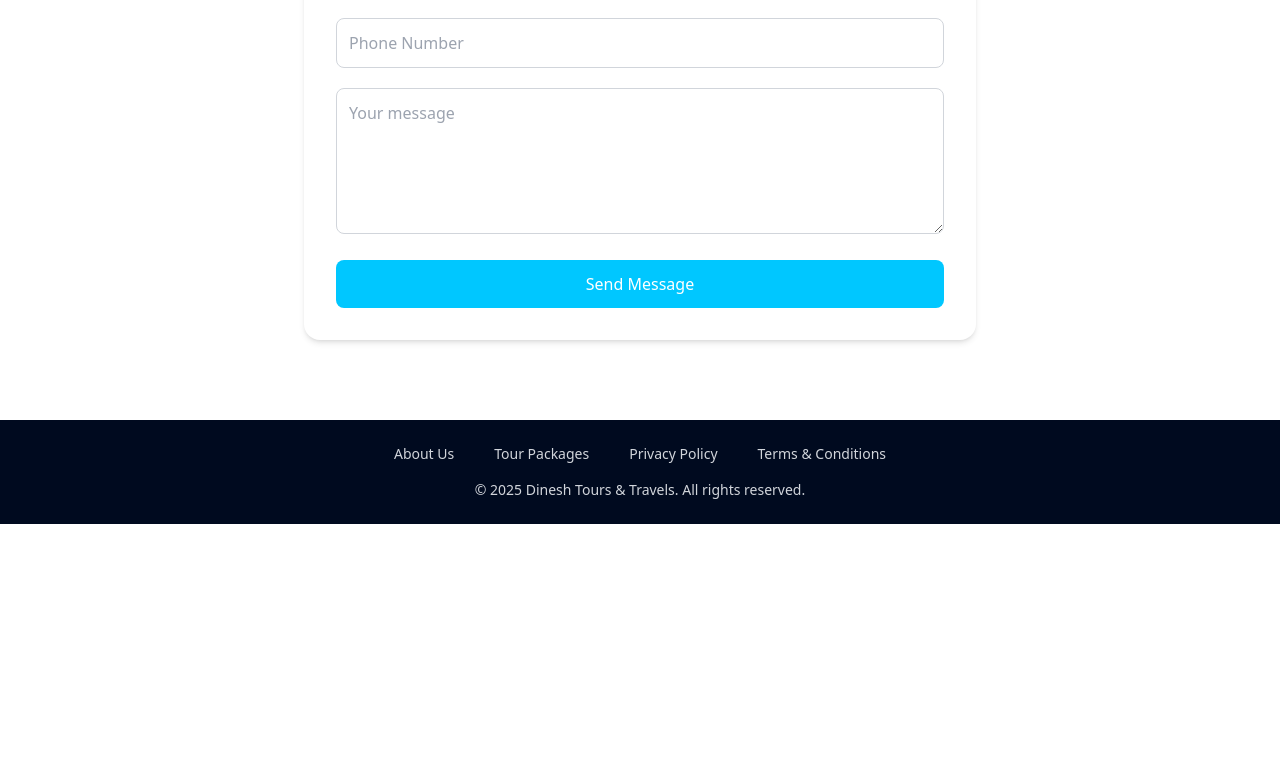
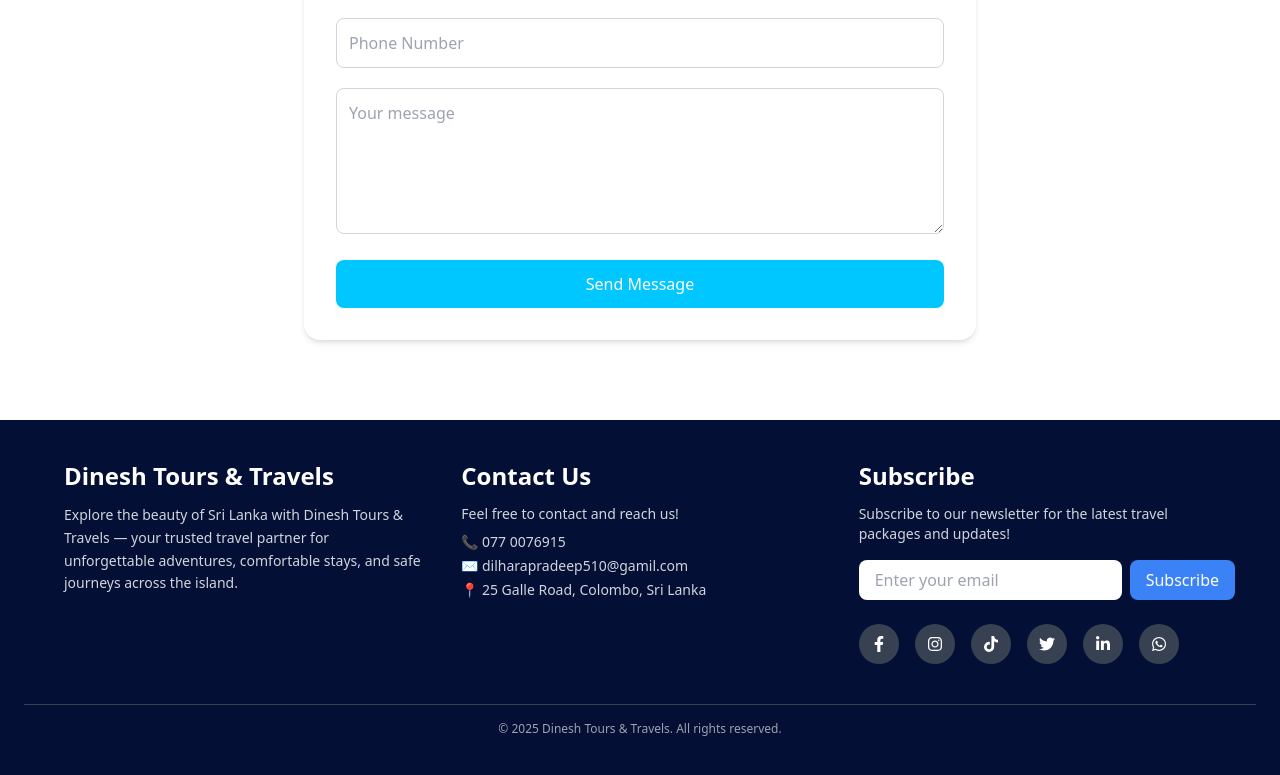
Before and after one commit to Kavithma-Thushal/dinesh-tours, a React (Vite) app: page / in a window 1280 px wide. Shown: the part 3234-4009 px from the top of the page. Before the commit the page ends 3758 px from the top, so only its background shows below. Built offline with nearby package versions, Linux system fonts and the light colour scheme.

Commit message:
new footer added

```diff
--- a/src/views/components/Footer.tsx
+++ b/src/views/components/Footer.tsx
@@ -1,18 +1,75 @@
+import {FaFacebookF, FaInstagram, FaTiktok, FaTwitter, FaLinkedinIn, FaWhatsapp} from "react-icons/fa";
+
 export function Footer() {
     return (
-        <footer className="bg-[#000a1f] text-gray-300 text-sm py-6 flex flex-col items-center">
-            <div className="flex flex-col sm:flex-row sm:space-x-10 space-y-2 sm:space-y-0 text-center">
-                <a href="#about" className="hover:text-blue-500 transition-colors duration-300">
-                    About Us</a>
-                <a href="#packages" className="hover:text-blue-500 transition-colors duration-300">
-                    Tour Packages</a>
-                <a href="#privacy-policy" className="hover:text-blue-500 transition-colors duration-300">
-                    Privacy Policy</a>
-                <a href="#terms-conditions" className="hover:text-blue-500 transition-colors duration-300">
-                    Terms & Conditions</a>
+        <footer className="bg-[#040F36] text-gray-300 py-10 px-6">
+            <div className="max-w-6xl mx-auto grid grid-cols-1 md:grid-cols-3 gap-10">
+
+                {/* About Us */}
+                <div>
+                    <h1 className="text-2xl font-bold text-white mb-3">Dinesh Tours & Travels</h1>
+                    <p className="text-sm leading-relaxed">Explore the beauty of Sri Lanka with Dinesh Tours & Travels —
+                        your trusted travel partner for unforgettable adventures, comfortable stays, and safe journeys
+                        across the island.</p>
+                </div>
+
+                {/* Contact Us */}
+                <div>
+                    <h3 className="text-2xl font-bold text-white mb-3">Contact Us</h3>
+                    <p className="text-sm mb-2">Feel free to contact and reach us!</p>
+                    <ul className="text-sm space-y-1">
+                        <li>📞 077 0076915</li>
+                        <li>✉️ dilharapradeep510@gamil.com</li>
+                        <li>📍 25 Galle Road, Colombo, Sri Lanka</li>
+                    </ul>
+                </div>
+
+                {/* Newsletter */}
+                <div>
+                    <h3 className="text-2xl font-bold text-white mb-3">Subscribe</h3>
+                    <p className="text-sm mb-4">
+                        Subscribe to our newsletter for the latest travel packages and updates!
+                    </p>
+
+                    <form className="flex flex-col sm:flex-row items-center gap-2 mb-6">
+                        <input type="email" placeholder="Enter your email"
+                               className="w-full sm:w-auto flex-1 px-4 py-2 rounded-lg text-gray-900 focus:outline-none"/>
+                        <button type="submit"
+                                className="bg-blue-500 hover:bg-blue-600 px-4 py-2 rounded-lg text-white transition duration-300">
+                            Subscribe
+                        </button>
+                    </form>
+
+                    <div className="flex justify-start space-x-4">
+                        <a href="https://facebook.com" target="_blank" rel="noopener noreferrer"
+                           className="w-10 h-10 flex items-center justify-center rounded-full bg-gray-700 hover:bg-blue-600 transition duration-300">
+                            <FaFacebookF className="text-white"/>
+                        </a>
+                        <a href="https://instagram.com" target="_blank" rel="noopener noreferrer"
+                           className="w-10 h-10 flex items-center justify-center rounded-full bg-gray-700 hover:bg-pink-500 transition duration-300">
+                            <FaInstagram className="text-white"/>
+                        </a>
+                        <a href="https://tiktok.com" target="_blank" rel="noopener noreferrer"
+                           className="w-10 h-10 flex items-center justify-center rounded-full bg-gray-700 hover:bg-gray-900 transition duration-300">
+                            <FaTiktok className="text-white"/>
+                        </a>
+                        <a href="https://twitter.com" target="_blank" rel="noopener noreferrer"
+                           className="w-10 h-10 flex items-center justify-center rounded-full bg-gray-700 hover:bg-sky-500 transition duration-300">
+                            <FaTwitter className="text-white"/>
+                        </a>
+                        <a href="https://linkedin.com" target="_blank" rel="noopener noreferrer"
+                           className="w-10 h-10 flex items-center justify-center rounded-full bg-gray-700 hover:bg-blue-700 transition duration-300">
+                            <FaLinkedinIn className="text-white"/>
+                        </a>
+                        <a href="https://wa.me/0770076915" target="_blank" rel="noopener noreferrer"
+                           className="w-10 h-10 flex items-center justify-center rounded-full bg-gray-700 hover:bg-green-500 transition duration-300">
+                            <FaWhatsapp className="text-white"/>
+                        </a>
+                    </div>
+                </div>
             </div>
 
-            <div className="text-center text-xs sm:text-sm mt-4">
+            <div className="border-t border-gray-700 mt-10 pt-4 text-center text-xs text-gray-400">
                 © {new Date().getFullYear()} Dinesh Tours & Travels. All rights reserved.
             </div>
         </footer>
```
